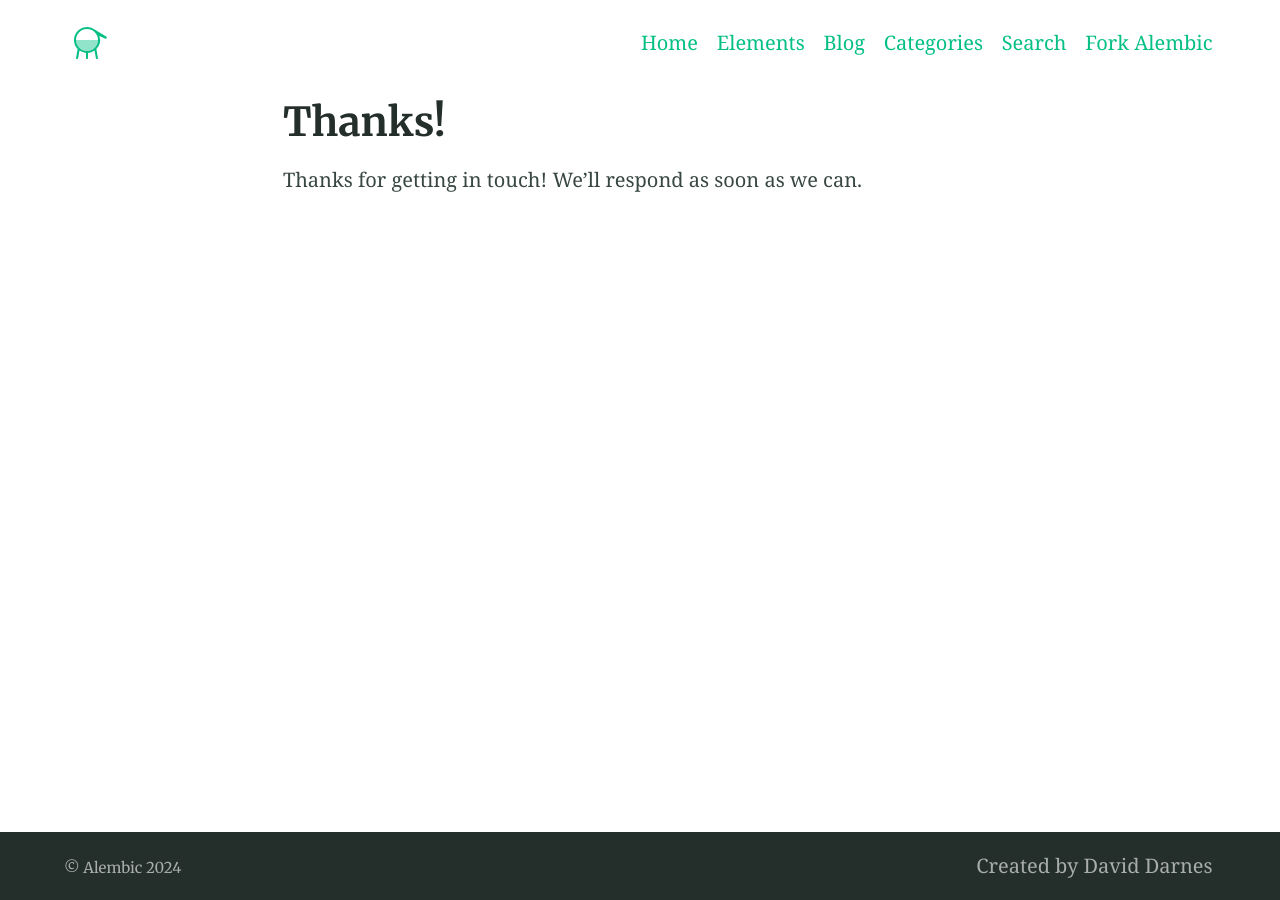
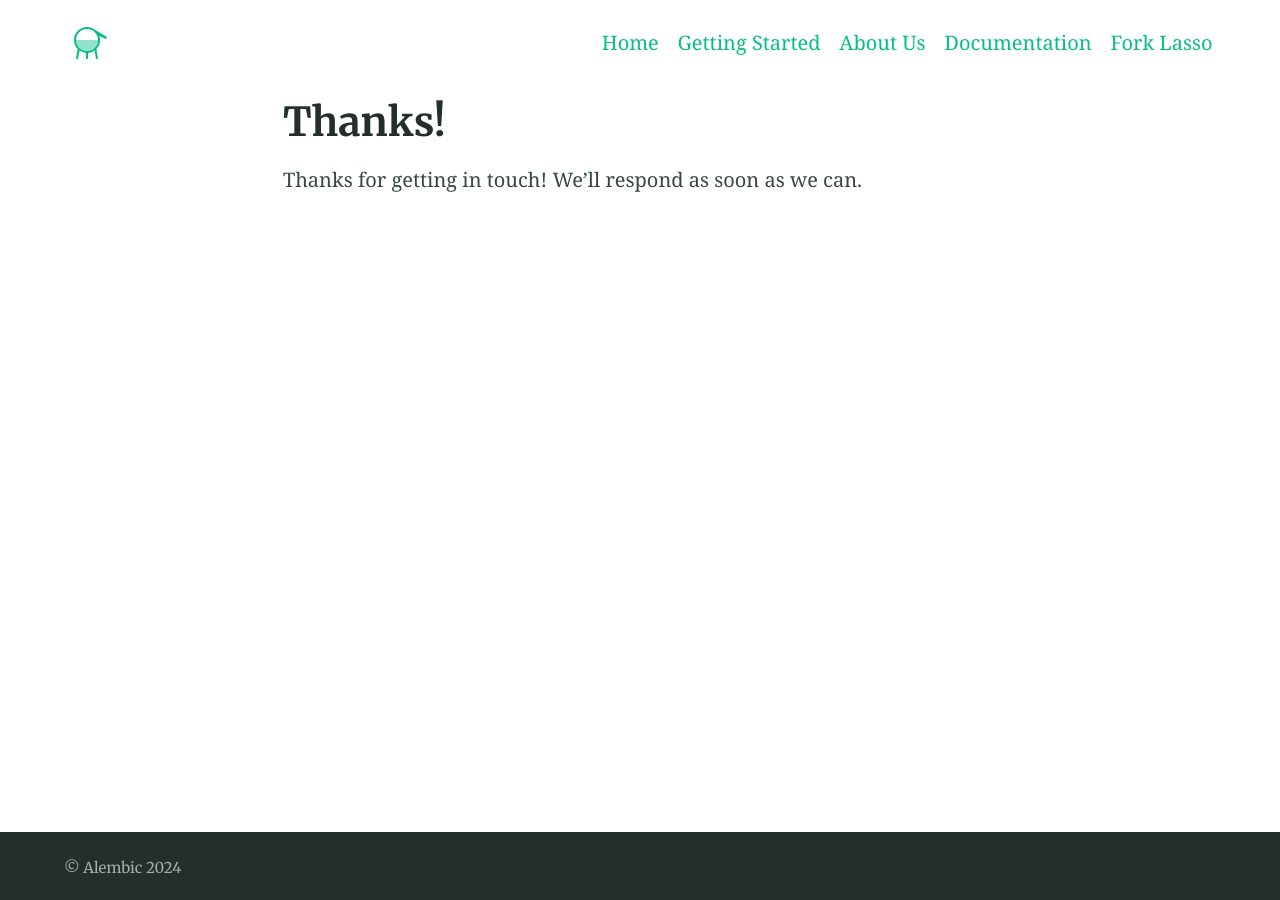
Before and after one commit to BlackOptimusPrime/the-lasso-website, a Jekyll site: the page built from thanks.md, in a window 1280 px wide. Built offline with Jekyll 4.4.1, drawn with Linux system fonts in a browser that asks for light colours.

Commit message:
Update _config.yml

```diff
--- a/_config.yml
+++ b/_config.yml
@@ -123,20 +123,20 @@ favicons: # Favicons are also used in the manifest file. Syntax is 'size: path'
 navigation_header:
 - title: Home
   url: /
-- title: Elements
+- title: Getting Started
   url: /elements/
-- title: Blog
+- title: About Us
   url: /blog/
-- title: Categories
+- title: Documentation
   url: /categories/
-- title: Search
-  url: /search/
-- title: Fork Alembic
-  url: https://github.com/daviddarnes/alembic
+#- title: Search
+ # url: /search/
+- title: Fork Lasso
+  url: https://github.com/SoftwareObservatorium/lasso
 
 navigation_footer:
-- title: Created by David Darnes
-  url: https://darn.es
+- title:
+  url:
 
 social_links: # Appears in sidebar. Set the urls then uncomment and comment out as desired
   Twitter: https://twitter.com/DavidDarnes
```
